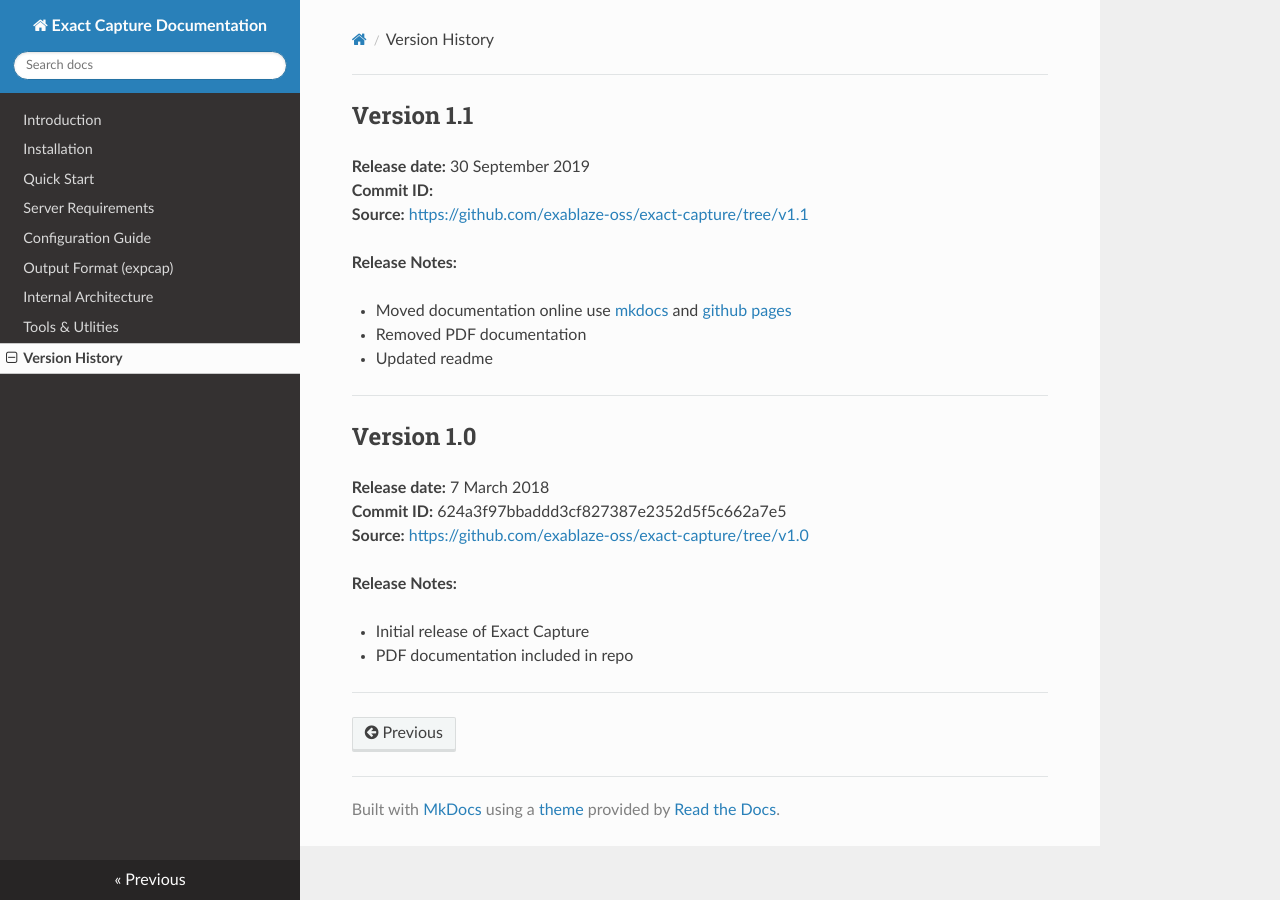
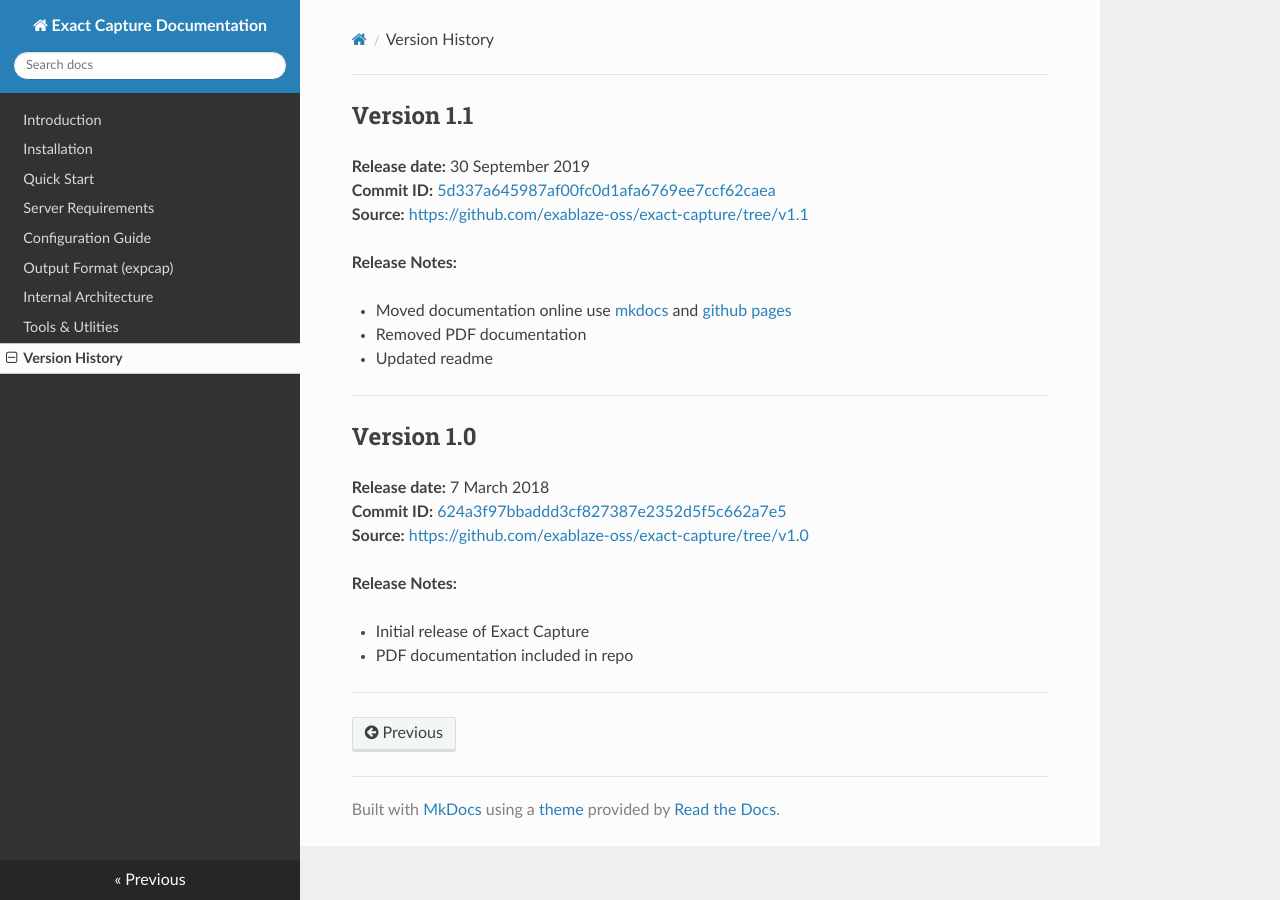
Before and after one commit to cisco/exact-capture, an MkDocs documentation site: the page built from docs/src/versions.md, in a window 1280 px wide. Built offline with MkDocs 1.6.1, drawn with Linux system fonts in a browser that asks for light colours; nearby versions of some CDN libraries.

Commit message:
Minor updates to documentation formatting. Added correct versions to version history

```diff
--- a/docs/src/versions.md
+++ b/docs/src/versions.md
@@ -1,6 +1,6 @@
 ## Version 1.1
 **Release date:** 30 September 2019 </br>
-**Commit ID:**   </br>
+**Commit ID:** [5d337a645987af00fc0d1afa6769ee7ccf62caea](https://github.com/exablaze-oss/exact-capture/commit/5d337a645987af00fc0d1afa6769ee7ccf62caea) </br>
 **Source:** [https://github.com/exablaze-oss/exact-capture/tree/v1.1](https://github.com/exablaze-oss/exact-capture/tree/v1.1)
 
 **Release Notes:**
@@ -13,7 +13,7 @@
 
 ## Version 1.0
 **Release date:** 7 March 2018 </br>
-**Commit ID:**  624a3f97bbaddd3cf827387e2352d5f5c662a7e5 </br>
+**Commit ID:**  [624a3f97bbaddd3cf827387e2352d5f5c662a7e5](https://github.com/exablaze-oss/exact-capture/commit/624a3f97bbaddd3cf827387e2352d5f5c662a7e5) </br>
 **Source:** [https://github.com/exablaze-oss/exact-capture/tree/v1.0](https://github.com/exablaze-oss/exact-capture/tree/v1.0)
 
 **Release Notes:**
```
Also changed, not shown: docs/src/expcap.md (+5 -1 lines).
